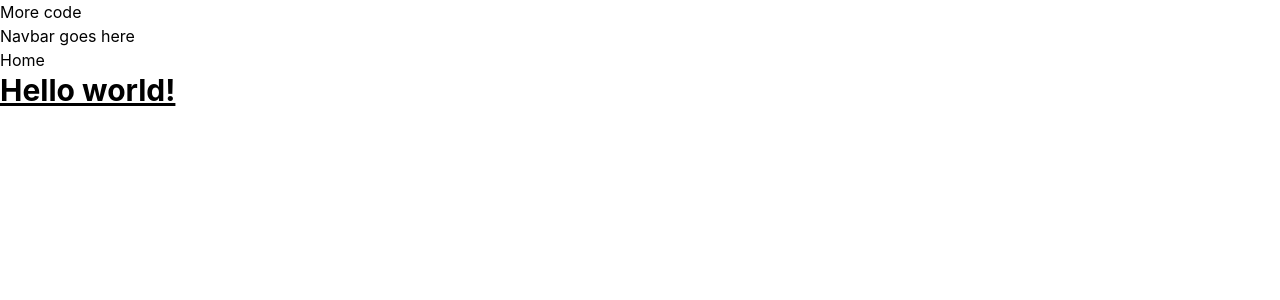
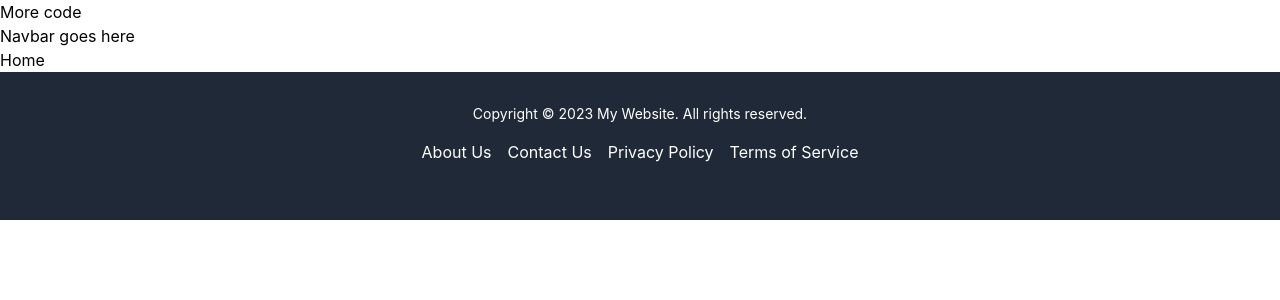
Before and after one commit to mickeymond/ecommerce-app-beta, a React (Create React App) app: page / in a window 1280 px wide. Shown: the top 300 px of the page. Built offline with nearby package versions, Linux system fonts and the light colour scheme.

Commit message:
add footer changes

```diff
--- a/src/components/footer/index.jsx
+++ b/src/components/footer/index.jsx
@@ -1,7 +1,47 @@
-export default function Footer() {
+// Footer.js
+import React from 'react';
+
+const Footer = () => {
   return (
-    <h1 className="text-3xl font-bold underline">
-      Hello world!
-    </h1>
+    <footer className="bg-gray-800 text-white py-8">
+      <div className="container mx-auto">
+        <p className="text-center text-sm">Copyright © 2023 My Website. All rights reserved.</p>
+        <nav className="flex justify-center mt-4">
+          <ul className="flex space-x-4">
+            <li>
+              <a href="/about" className="hover:underline">About Us</a>
+            </li>
+            <li>
+              <a href="/contact" className="hover:underline">Contact Us</a>
+            </li>
+            <li>
+              <a href="/privacy-policy" className="hover:underline">Privacy Policy</a>
+            </li>
+            <li>
+              <a href="/terms-of-service" className="hover:underline">Terms of Service</a>
+            </li>
+          </ul>
+        </nav>
+        <ul className="flex justify-center mt-6 space-x-4">
+          <li>
+            <a href="https://www.facebook.com/mywebsite" target="_blank" rel="noopener noreferrer" className="text-gray-300 hover:text-gray-500">
+              <i className="fab fa-facebook-f fa-lg" />
+            </a>
+          </li>
+          <li>
+            <a href="https://www.twitter.com/mywebsite" target="_blank" rel="noopener noreferrer" className="text-gray-300 hover:text-gray-500">
+              <i className="fab fa-twitter fa-lg" />
+            </a>
+          </li>
+          <li>
+            <a href="https://www.instagram.com/mywebsite" target="_blank" rel="noopener noreferrer" className="text-gray-300 hover:text-gray-500">
+              <i className="fab fa-instagram fa-lg" />
+            </a>
+          </li>
+        </ul>
+      </div>
+    </footer>
   );
-}
+};
+
+export default Footer;
```
